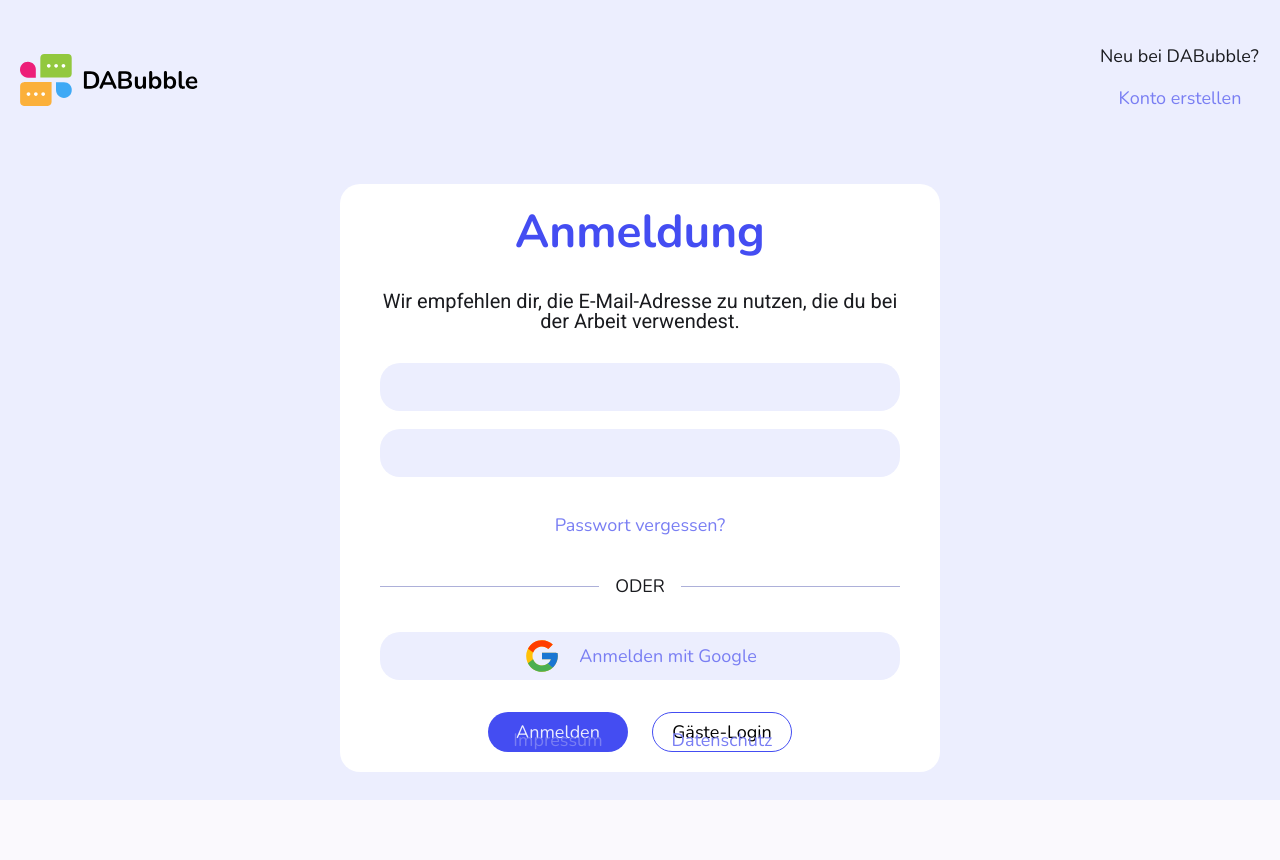
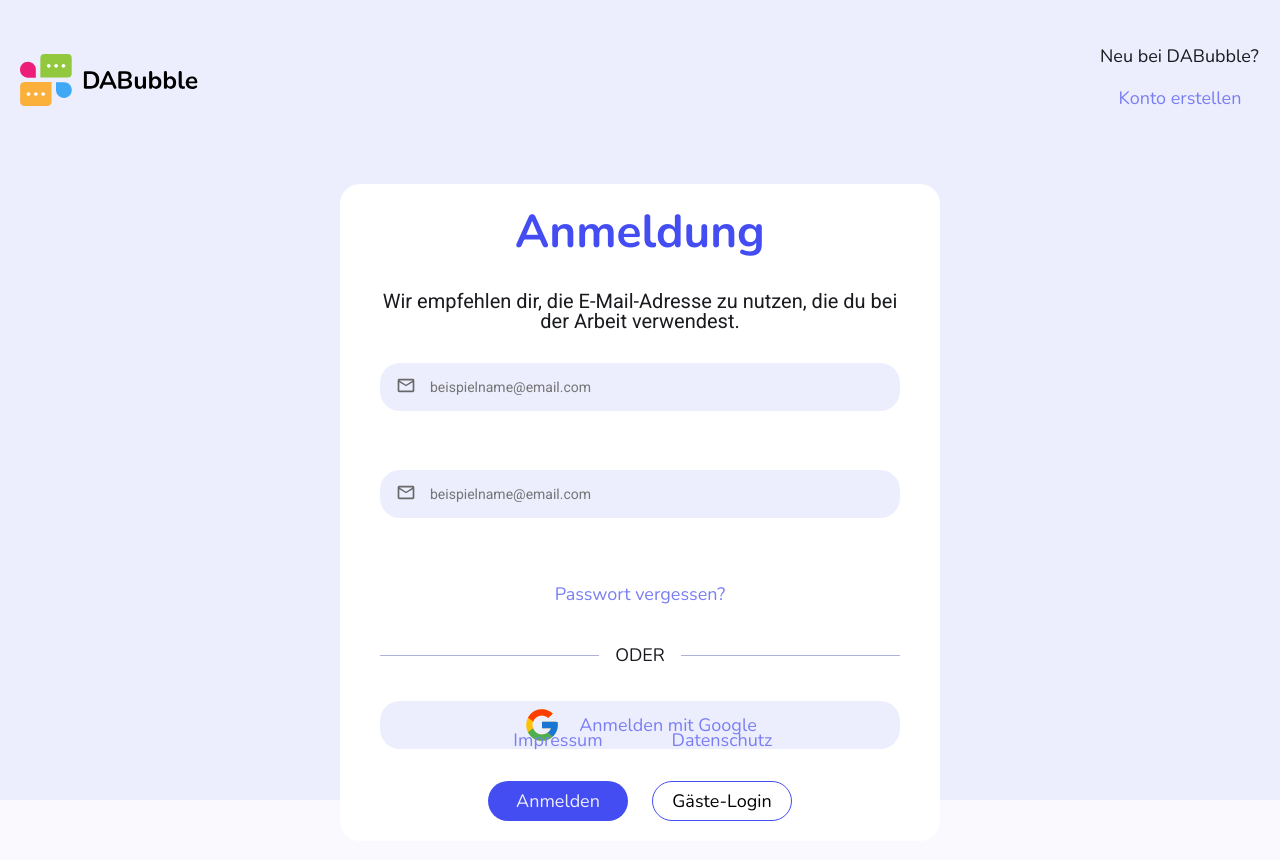
Before and after one commit to MirunaAgopian/DABubble, an Angular app: page /sign-in in a window 1280 px wide. Shown: the top 860 px of the page. Before the commit the page ends 812 px from the top, so only its background shows below. Built offline with nearby package versions, Linux system fonts and the light colour scheme.

Commit message:
created standalone input component

```diff
--- a/src/app/pages/sign-in/sign-in.html
+++ b/src/app/pages/sign-in/sign-in.html
@@ -15,10 +15,10 @@
         <span
           >Wir empfehlen dir, die E-Mail-Adresse zu nutzen, die du bei der Arbeit verwendest.</span
         >
-        <div class="inputs-wrapper">
-          <input class="inputs-wrapper__default-input" type="text" />
-          <input class="inputs-wrapper__default-input" type="text" />
-        </div>
+        <!-- INPUT section -->
+        <app-input></app-input>
+        <app-input></app-input>
+
         <button class="btn-pw">Passwort vergessen?</button>
 
         <div class="separator">
@@ -27,7 +27,7 @@
           <div class="separator__line"></div>
         </div>
         <button class="btn-google">
-          <img src="/assets/img/icons/google_icon.svg" alt="the logo of Google">
+          <img src="/assets/img/icons/google_icon.svg" alt="the logo of Google" />
           Anmelden mit Google
         </button>
 
@@ -37,6 +37,7 @@
         </footer>
       </section>
 
+      <!-- this can also be isolated into standalone component -->
       <footer class="footer">
         <button class="btn-primary">Impressum</button>
         <button class="btn-primary">Datenschutz</button>
--- a/src/app/pages/sign-in/sign-in.scss
+++ b/src/app/pages/sign-in/sign-in.scss
@@ -25,17 +25,6 @@
   }
 }
 
-.inputs-wrapper {
-  @include flex-column-space-btw;
-  gap: 18px;
-  width: 100%;
-
-  &__default-input {
-    width: 100%;
-    height: 48px;
-    border-radius: 20px;
-  }
-}
 
 .btn-google {
   @include flex-center;
--- a/src/app/pages/sign-in/sign-in.ts
+++ b/src/app/pages/sign-in/sign-in.ts
@@ -1,9 +1,10 @@
 import { Component } from '@angular/core';
+import { Input } from '../../shared/components/input/input';
 
 
 @Component({
   selector: 'app-sign-in',
-  imports: [],
+  imports: [Input],
   templateUrl: './sign-in.html',
   styleUrl: './sign-in.scss',
 })
--- /dev/null
+++ b/src/app/shared/components/input/input.html
@@ -0,0 +1,38 @@
+<section class="inputs-wrapper">
+  <div class="inputs-wrapper__input-container">
+    <span class="inputs-wrapper__icon">
+      <svg
+        xmlns="http://www.w3.org/2000/svg"
+        width="24"
+        height="24"
+        viewBox="0 0 24 24"
+        fill="none"
+      >
+        <mask
+          id="mask0_662_13051"
+          style="mask-type: alpha"
+          maskUnits="userSpaceOnUse"
+          x="0"
+          y="0"
+          width="24"
+          height="24"
+        >
+          <rect width="24" height="24" fill="#D9D9D9" />
+        </mask>
+        <g mask="url(#mask0_662_13051)">
+          <path
+            d="M4 20C3.45 20 2.97933 19.8043 2.588 19.413C2.196 19.021 2 18.55 2 18V6C2 5.45 2.196 4.97933 2.588 4.588C2.97933 4.196 3.45 4 4 4H20C20.55 4 21.021 4.196 21.413 4.588C21.8043 4.97933 22 5.45 22 6V18C22 18.55 21.8043 19.021 21.413 19.413C21.021 19.8043 20.55 20 20 20H4ZM20 8L12.525 12.675C12.4417 12.725 12.354 12.7623 12.262 12.787C12.1707 12.8123 12.0833 12.825 12 12.825C11.9167 12.825 11.8293 12.8123 11.738 12.787C11.646 12.7623 11.5583 12.725 11.475 12.675L4 8V18H20V8ZM12 11L20 6H4L12 11ZM4 8.25V6.775V6.8V6.787V8.25Z"
+            fill="currentColor"
+          />
+        </g>
+      </svg>
+    </span>
+
+    <input
+      class="inputs-wrapper__default-input"
+      type="email"
+      placeholder="beispielname@email.com"
+    />
+  </div>
+  <p class="inputs-wrapper__error">*Diese E-Mail-Adresse ist leider ungültig.</p>
+</section>
--- /dev/null
+++ b/src/app/shared/components/input/input.scss
@@ -0,0 +1,55 @@
+@import '../../../../styles/abstracts/mixins';
+
+:host {
+  display: block;
+  width: 100%;
+}
+
+.inputs-wrapper {
+  @include flex-column-space-btw;
+  gap: 8px;
+  width: 100%;
+
+  &__default-input {
+    width: 100%;
+    height: 48px;
+    border-radius: 20px;
+    padding-left: 50px;
+
+    &:focus::placeholder {
+      opacity: 0;
+    }
+  }
+
+  &__input-container {
+    @include flex-center;
+    gap: 16px;
+    width: 100%;
+    position: relative;
+  }
+
+  &__icon {
+    position: absolute;
+    left: 16px;
+    top: 50%;
+    transform: translateY(-50%);
+
+    svg {
+      width: 20px;
+      height: 20px;
+      color: var(--color-text-placeholder);
+      fill: currentColor;
+    }
+  }
+
+  &__error {
+    align-self: flex-start;
+    font-size: var(--font-size-text-small);
+    color: var(--color-error);
+    opacity: 0;
+  }
+}
+
+.inputs-wrapper__input-container:focus-within .inputs-wrapper__icon svg {
+  color: var(--color-text-default);
+}
```
Also changed, not shown: src/app/shared/components/input/input.ts (added, +9 -0 lines).
